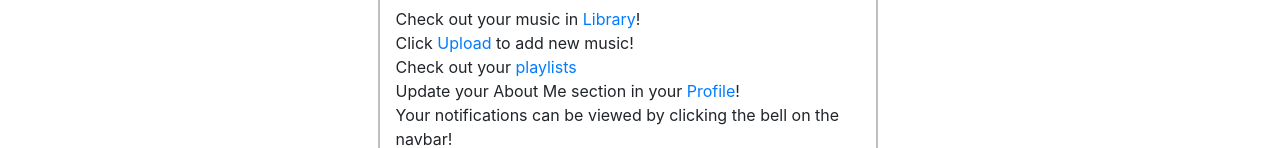
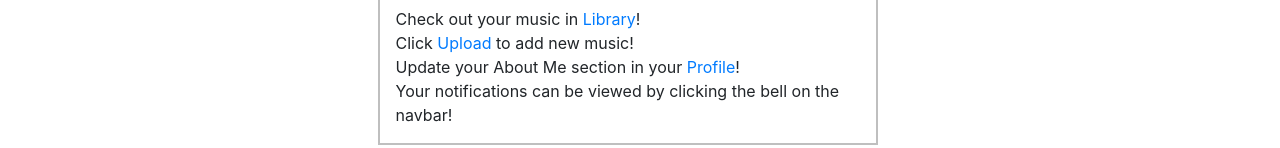
Before and after one commit to jstatus1/MusicPlayer, a React (Create React App) app in the folder musicplayer-frontend/: page /home in a window 1280 px wide. Shown: the part 412-560 px from the top of the page. Built offline with nearby package versions, Linux system fonts and the light colour scheme; no server answers.

Commit message:
Update Home.js

```diff
--- a/musicplayer-frontend/src/components/Home/Home.js
+++ b/musicplayer-frontend/src/components/Home/Home.js
@@ -24,8 +24,6 @@ const Home = () => {
                             <br/>
                             Click <Link to="/upload">Upload</Link> to add new music!
                             <br/>
-                            Check out your <Link to="/MakePlaylist">playlists</Link>
-                            <br/>
                             Update your About Me section in your <Link to="/profileedit">Profile</Link>!
                             <br/>
                             Your notifications can be viewed by clicking the bell on the navbar!
```
